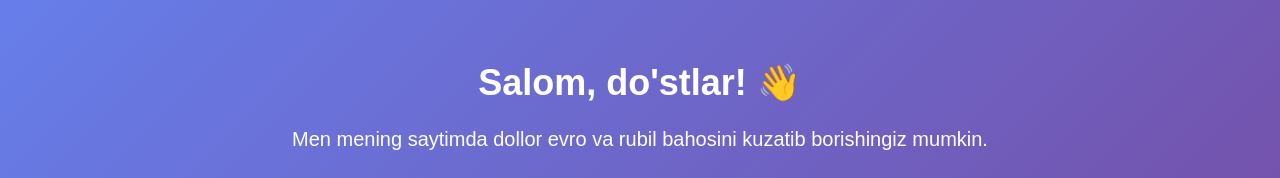
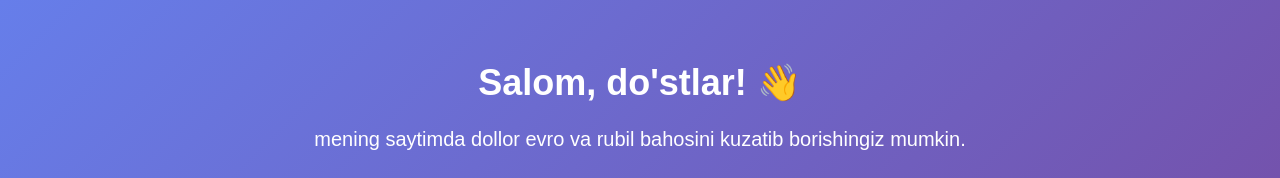
Before and after one commit to jahongir5706230/mening-loyiham, a plain HTML site: page index.html in a window 1280 px wide. Shown: the top 178 px of the page. Drawn offline with Linux system fonts and the light colour scheme; no server answers.

Commit message:
Update index.html

```diff
--- a/index.html
+++ b/index.html
@@ -50,7 +50,7 @@
 
 
 
-  <p>Men mening saytimda dollor evro va rubil bahosini kuzatib borishingiz mumkin.</p>
+  <p> mening saytimda dollor evro va rubil bahosini kuzatib borishingiz mumkin.</p>
 
   <button onclick="alert('Salom! Qalaysan!saytimizga xush kelibsiz 🎉')">
     Tugmani bos!
```
